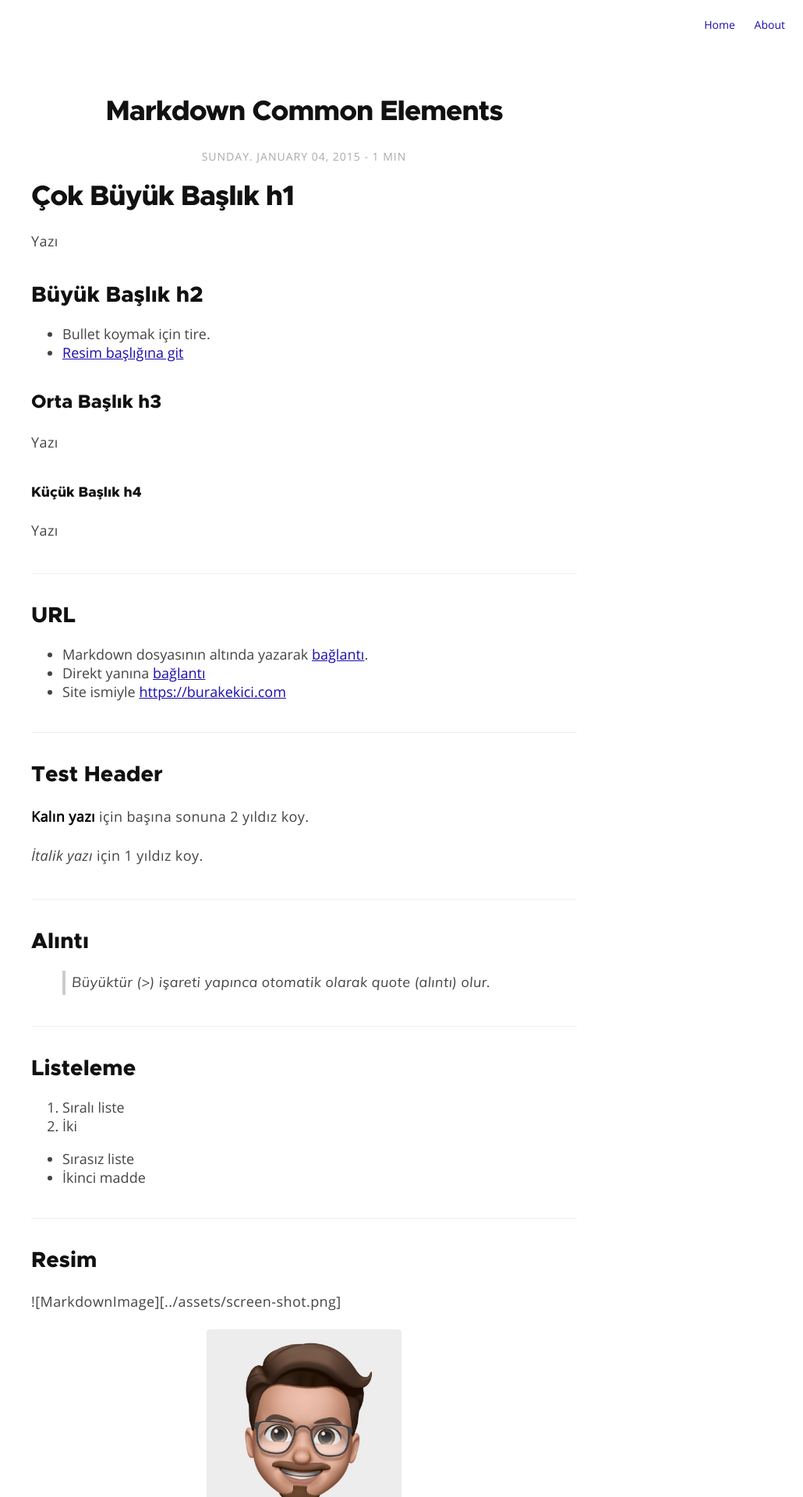
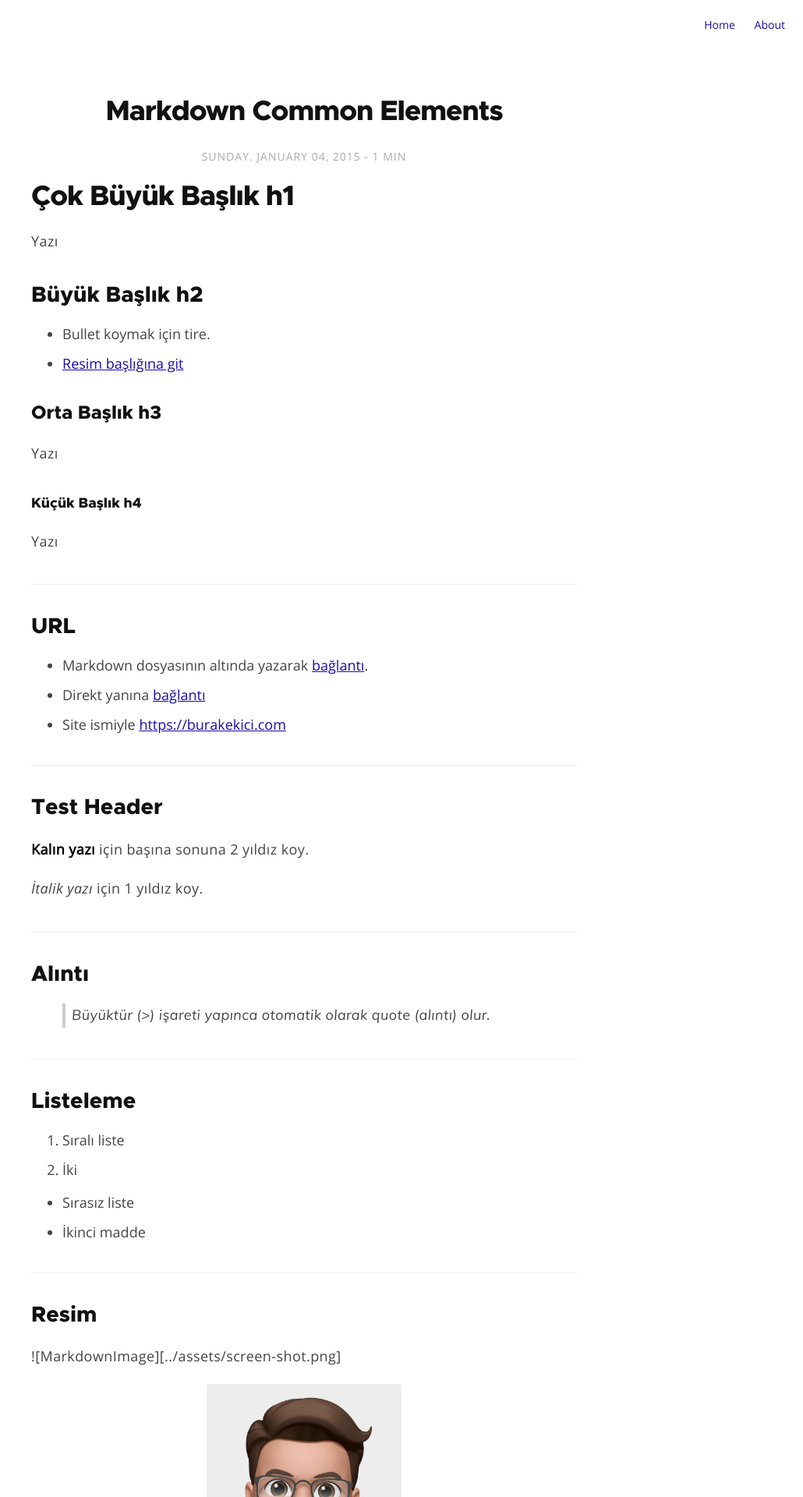
Before and after one commit to burakekici/burakekici.github.io, a Jekyll site: the page built from _posts/2015-01-04-cheatsheet.markdown, in a window 1280 px wide. Shown: the top 1920 px of the page at 78% size, without its empty margins (250-1280 px from the left). Built offline with Jekyll 4.4.1, drawn with Linux system fonts in a browser that asks for light colours; comment, search, counter and statistics services are not loaded.

Commit message:
List spacing is fixed.

```diff
--- a/_sass/base/general.sass
+++ b/_sass/base/general.sass
@@ -63,6 +63,7 @@ ol
 		line-height: 2.4rem
 		font-weight: 300
 		color: $alpha
+		margin-bottom: 14px
 
 img,
 pre,
```
